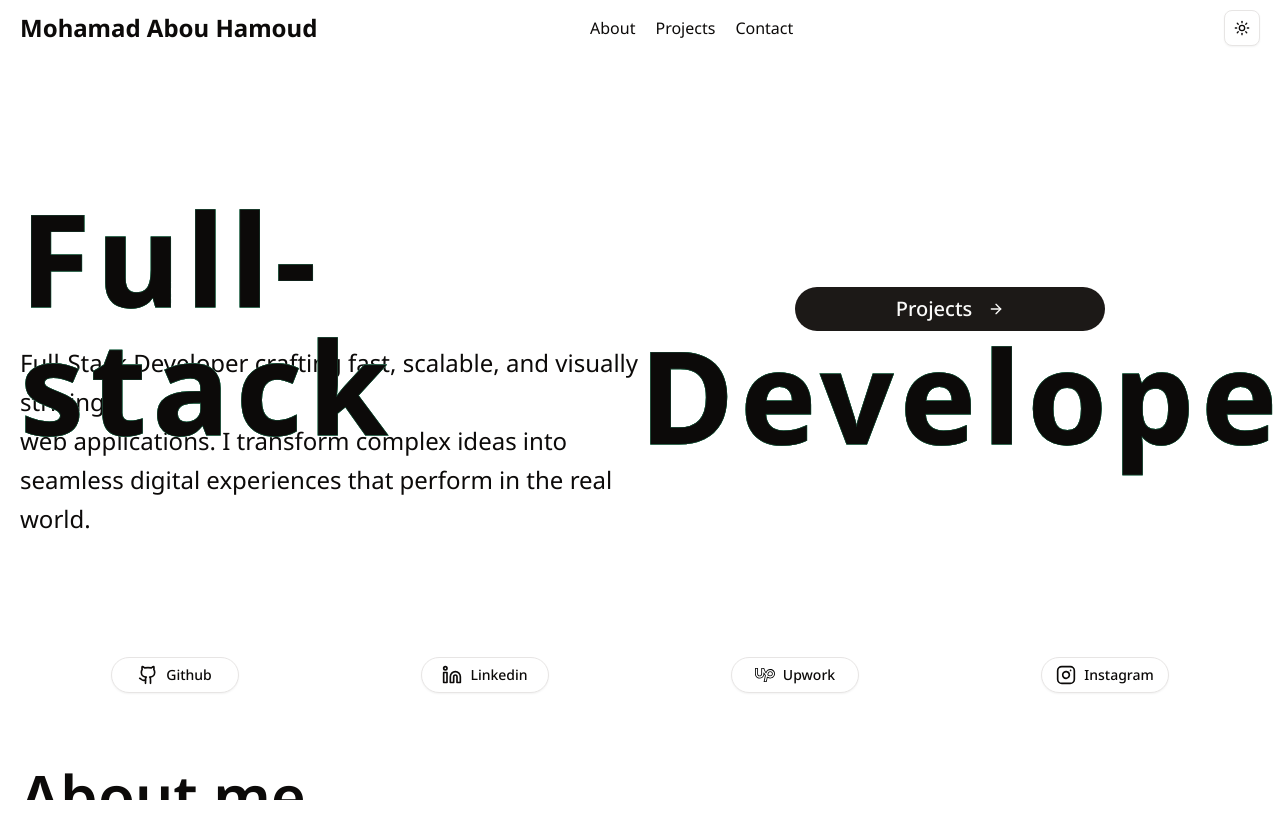
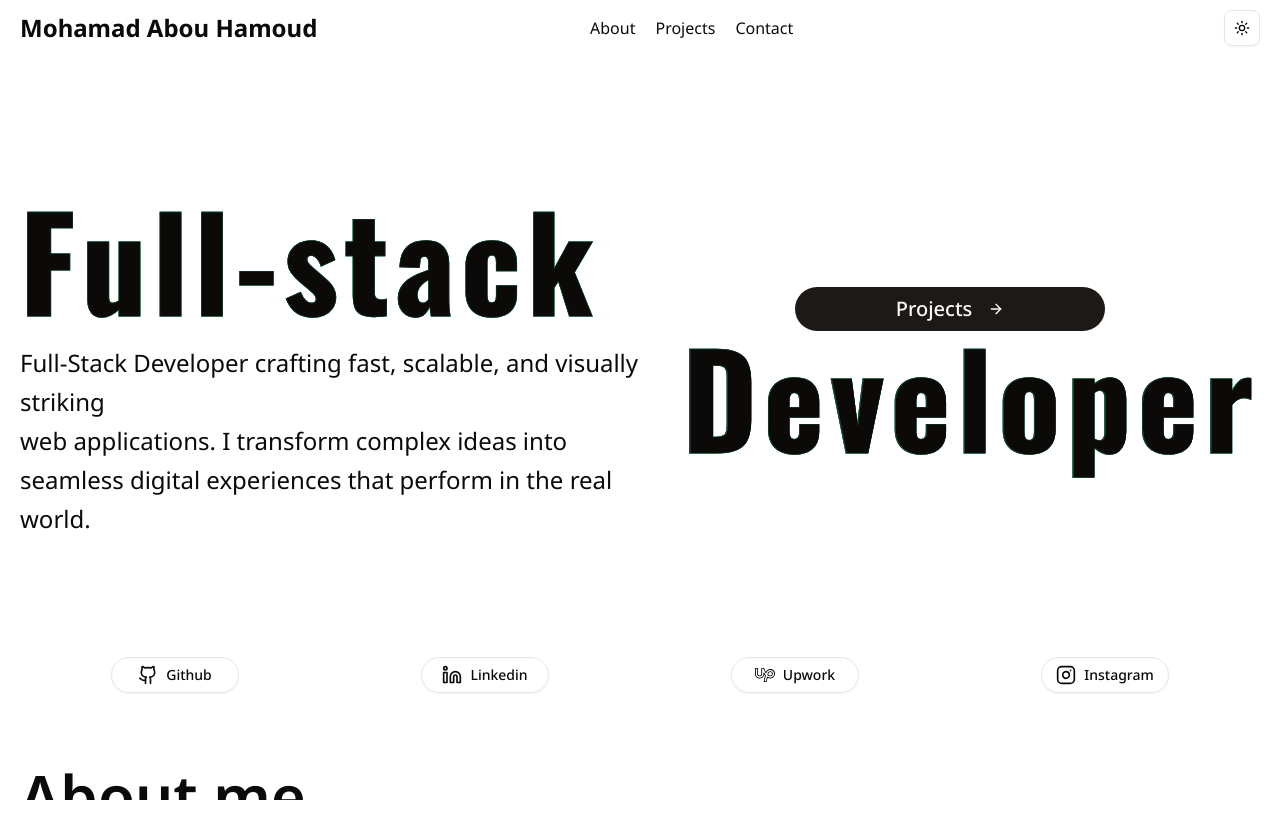
Before and after one commit to mhmd-aho/portfolio-v3, a React (Vite) app: page / in a window 1280 px wide. Shown: the top 838 px of the page. Built offline with nearby package versions, Linux system fonts and the light colour scheme.

Commit message:
did some improvments

```diff
--- a/index.html
+++ b/index.html
@@ -6,7 +6,7 @@
     <meta name="viewport" content="width=device-width, initial-scale=1.0" />
     <link rel="preconnect" href="https://fonts.googleapis.com">
     <link rel="preconnect" href="https://fonts.gstatic.com" crossorigin>
-    <link href="https://fonts.googleapis.com/css2?family=Noto+Sans:ital,wght@0,100..900;1,100..900&display=swap" rel="stylesheet">
+    <link href="https://fonts.googleapis.com/css2?family=Noto+Sans:ital,wght@0,100..900;1,100..900&family=Oswald:wght@200..700&display=swap" rel="stylesheet">
     <title>portfolio-v2</title>
   </head>
   <body>
--- a/src/components/app/projectsCards.tsx
+++ b/src/components/app/projectsCards.tsx
@@ -78,9 +78,7 @@ export function ProjectCard({project}: {project: Project}){
             <p className="z-20 lg:text-lg text-sm font-medium text-muted-foreground relative">{project.description}</p>
 
             <div className="flex gap-2 flex-wrap z-20 relative mt-1">
-                {project.tools.map((tool) => (
-                    <span key={tool} className="text-xs bg-muted px-2 py-1 rounded-full">{tool}</span>
-                ))}
+                {project.tools.join(' / ')}
             </div>
 
             <div className="flex gap-2 z-20 relative mt-1">
--- a/src/components/app/title.tsx
+++ b/src/components/app/title.tsx
@@ -2,7 +2,6 @@ import { useGSAP } from "@gsap/react"
 import { useRef } from "react"
 import gsap from "gsap"
 import { ScrollSmoother } from "gsap/ScrollSmoother"
-
 export function Title({children,position,renderPage,isSoomtherReady}: {children: React.ReactNode,position: string,renderPage: boolean,isSoomtherReady: boolean}) {
     const container = useRef(null)
     useGSAP(() => {
@@ -17,13 +16,19 @@ export function Title({children,position,renderPage,isSoomtherReady}: {children:
             })
         }
     },{scope: container, dependencies: [renderPage,isSoomtherReady]})
+    let placement
+    if(children === 'Full-stack'){
+        placement = 'absolute top-0 left-0'
+    }else{
+        placement = 'absolute top-0 right-0'
+    }
     return (
         <div ref={container} className={`relative w-full h-full ${position}`}>
-                <h1 className="title xl:text-9xl lg:text-7xl md:text-6xl text-3xl font-bold lg:tracking-wider absolute inset-0 z-40 ">{children}</h1>
-                <h1 className="title xl:text-9xl lg:text-7xl md:text-6xl text-3xl text-transparent [text-stroke:1px_#1b4332] [-webkit-text-stroke:1px_#1b4332] font-bold lg:tracking-wider absolute inset-0 z-30">{children}</h1>
-                <h1 className="title xl:text-9xl lg:text-7xl md:text-6xl text-3xl text-transparent [text-stroke:1px_#2d6a4f] [-webkit-text-stroke:1px_#2d6a4f] font-bold lg:tracking-wider absolute inset-0 z-20">{children}</h1>
-                <h1 className="title xl:text-9xl lg:text-7xl md:text-6xl text-3xl text-transparent [text-stroke:1px_#40916c] [-webkit-text-stroke:1px_#40916c] font-bold lg:tracking-wider absolute inset-0 z-10">{children}</h1>
-                <h1 className="title xl:text-9xl lg:text-7xl md:text-6xl text-3xl text-transparent [text-stroke:1px_#52b788] [-webkit-text-stroke:1px_#52b788] font-bold lg:tracking-wider absolute inset-0 z-0">{children}</h1>
+                <h1 className={`title xl:text-9xl lg:text-7xl md:text-6xl text-3xl font-oswald font-bold lg:tracking-wider  z-40 ${placement}`}>{children}</h1>
+                <h1 className={`title xl:text-9xl lg:text-7xl md:text-6xl text-3xl font-oswald text-transparent [text-stroke:1px_#1b4332] [-webkit-text-stroke:1px_#1b4332] font-bold lg:tracking-wider absolute top-0 right-0 z-30 ${placement}`}>{children}</h1>
+                <h1 className={`title xl:text-9xl lg:text-7xl md:text-6xl text-3xl font-oswald text-transparent [text-stroke:1px_#2d6a4f] [-webkit-text-stroke:1px_#2d6a4f] font-bold lg:tracking-wider absolute top-0 right-0 z-20 ${placement}`}>{children}</h1>
+                <h1 className={`title xl:text-9xl lg:text-7xl md:text-6xl text-3xl font-oswald text-transparent [text-stroke:1px_#40916c] [-webkit-text-stroke:1px_#40916c] font-bold lg:tracking-wider absolute top-0 right-0 z-10 ${placement}`}>{children}</h1>
+                <h1 className={`title xl:text-9xl lg:text-7xl md:text-6xl text-3xl font-oswald text-transparent [text-stroke:1px_#52b788] [-webkit-text-stroke:1px_#52b788] font-bold lg:tracking-wider absolute top-0 right-0 z-0 ${placement}`}>{children}</h1>
         </div>
     )
 }
--- a/src/index.css
+++ b/src/index.css
@@ -1,13 +1,12 @@
 @import "tailwindcss";
 @import "tw-animate-css";
 @import "shadcn/tailwind.css";
-
 @custom-variant dark (&:is(.dark *));
-
 
 @theme inline {
     --font-default: 'ui-sans-serif', 'system-ui', 'sans-serif';
     --font-sans: "Noto Sans", sans-serif;
+    --font-oswald : 'Oswald',sans-serif;
     --radius-sm: calc(var(--radius) - 4px);
     --radius-md: calc(var(--radius) - 2px);
     --radius-lg: var(--radius);
```
